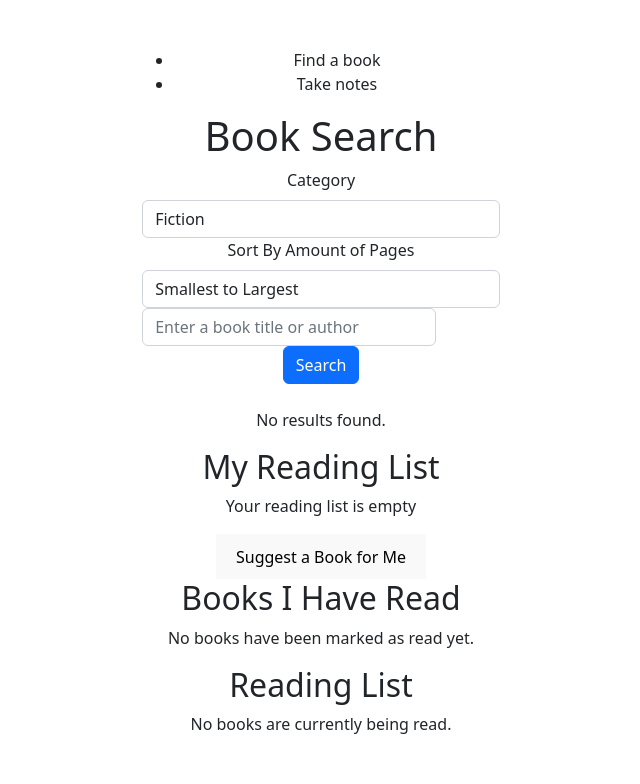
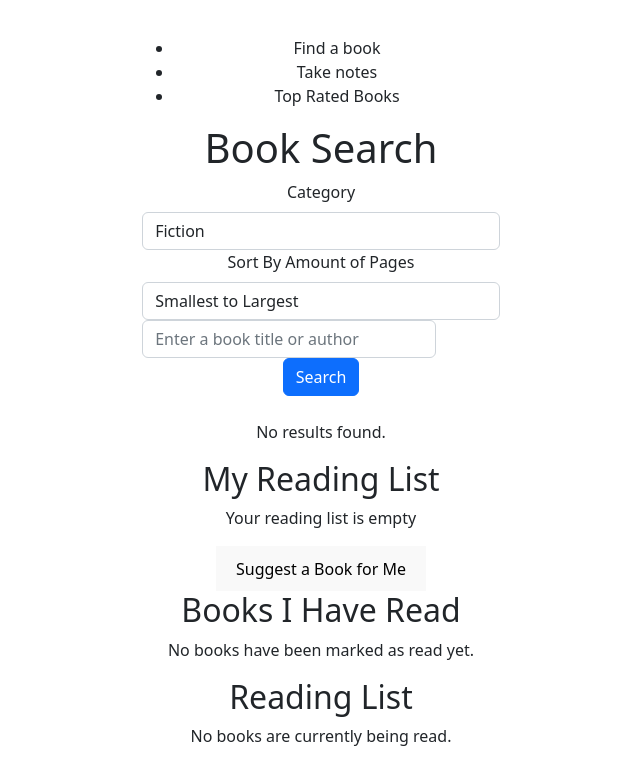
Before and after one commit to eayers127/books, a React (Vite) app in the folder books-final/: page / in a window 1280 px wide. Shown: the top 784 px of the page, without its empty margins (319-959 px from the left). Built offline with nearby package versions, Linux system fonts and the light colour scheme.

Commit message:
Added more to navbar

```diff
--- a/books-final/src/App.jsx
+++ b/books-final/src/App.jsx
@@ -1,45 +1,20 @@
 import React, { useState } from 'react';
-import BookSearch from './components/BookSearch';
-import ReadingList from './components/ReadingList';
-import RandomBook from './components/RandomBook';
-import BookCategory from './components/BookCategory';
-import ReadList from './components/ReadList';
-import SortBy from './components/SortBy';
 import Navbar from './Navbar';
-import '../src/App.css'
-import { Nav } from 'react-bootstrap';
+import FindBook from './FindBook';
+import Notepad from './components/Notepad';
 
 const App = () => {
-  const [readingList, setReadingList] = useState([]);
-  const [randomBookVisible, setRandomBookVisible] = useState(false);
-  const [category, setCategory] = useState('fiction');
+  const [selectedOption, setSelectedOption] = useState('findBook');
 
-  const handleCategoryChange = (event) => {
-    setCategory(event.target.value);
+  const handleOptionSelect = (option) => {
+    setSelectedOption(option);
   };
-
-  const handleAddBook = (book) => {
-    setReadingList((prevList) => [...prevList, book]);
-  };
-
-  const handleRemoveBook = (book) => {
-    setReadingList(prevList => prevList.filter(b => b.id !== book.id));
-  };
-
 
   return (
     <div>
-      <Navbar />
-
-      <h1>Book Search</h1>
-      <BookCategory />
-      <SortBy />
-      <BookSearch onAdd={handleAddBook} />
-      <ReadingList books={readingList} onRemove={handleRemoveBook} />
-      <button onClick={() => setRandomBookVisible(true)}>Suggest a Book for Me</button>
-      {randomBookVisible && <RandomBook onAdd={handleAddBook} />}
-      <ReadList readingList={readingList} setReadingList={setReadingList} />
-
+      <Navbar onSelect={handleOptionSelect} />
+      {selectedOption === 'findBook' && <FindBook />}
+      {selectedOption === 'notepad' && <Notepad />}
     </div>
   );
 };
--- /dev/null
+++ b/books-final/src/FindBook.jsx
@@ -0,0 +1,46 @@
+import React, { useState } from 'react';
+import BookSearch from './components/BookSearch';
+import ReadingList from './components/ReadingList';
+import RandomBook from './components/RandomBook';
+import BookCategory from './components/BookCategory';
+import ReadList from './components/ReadList';
+import SortBy from './components/SortBy';
+import Navbar from './Navbar';
+import '../src/App.css'
+import { Nav } from 'react-bootstrap';
+
+const FindBook = () => {
+  const [readingList, setReadingList] = useState([]);
+  const [randomBookVisible, setRandomBookVisible] = useState(false);
+  const [category, setCategory] = useState('fiction');
+
+  const handleCategoryChange = (event) => {
+    setCategory(event.target.value);
+  };
+
+  const handleAddBook = (book) => {
+    setReadingList((prevList) => [...prevList, book]);
+  };
+
+  const handleRemoveBook = (book) => {
+    setReadingList(prevList => prevList.filter(b => b.id !== book.id));
+  };
+
+
+  return (
+    <div>
+
+      <h1>Book Search</h1>
+      <BookCategory />
+      <SortBy />
+      <BookSearch onAdd={handleAddBook} />
+      <ReadingList books={readingList} onRemove={handleRemoveBook} />
+      <button onClick={() => setRandomBookVisible(true)}>Suggest a Book for Me</button>
+      {randomBookVisible && <RandomBook onAdd={handleAddBook} />}
+      <ReadList readingList={readingList} setReadingList={setReadingList} />
+
+    </div>
+  );
+};
+
+export default FindBook;
--- a/books-final/src/Navbar.jsx
+++ b/books-final/src/Navbar.jsx
@@ -10,7 +10,9 @@ const Navbar = ({ onFindBookClick, onTakeNotesClick }) => {
       onFindBookClick();
     } else if (option === 'takeNotes') {
       onTakeNotesClick();
-    }
+    } else if (option === 'topRatedBooks') {
+        onTopRatedBooksClick();
+      }
   };
 
   return (
@@ -22,6 +24,9 @@ const Navbar = ({ onFindBookClick, onTakeNotesClick }) => {
         <li className={activeOption === 'takeNotes' ? 'active' : ''} onClick={() => handleOptionClick('takeNotes')}>
           Take notes
         </li>
+        <li className={activeOption === 'topRatedBooks' ? 'active' : ''} onClick={() => handleOptionClick('topRatedBooks')}>
+          Top Rated Books
+        </li>
       </ul>
     </nav>
   );
```
Also changed, not shown: books-final/src/components/TopRatedBooks.jsx (added, +35 -0 lines).
